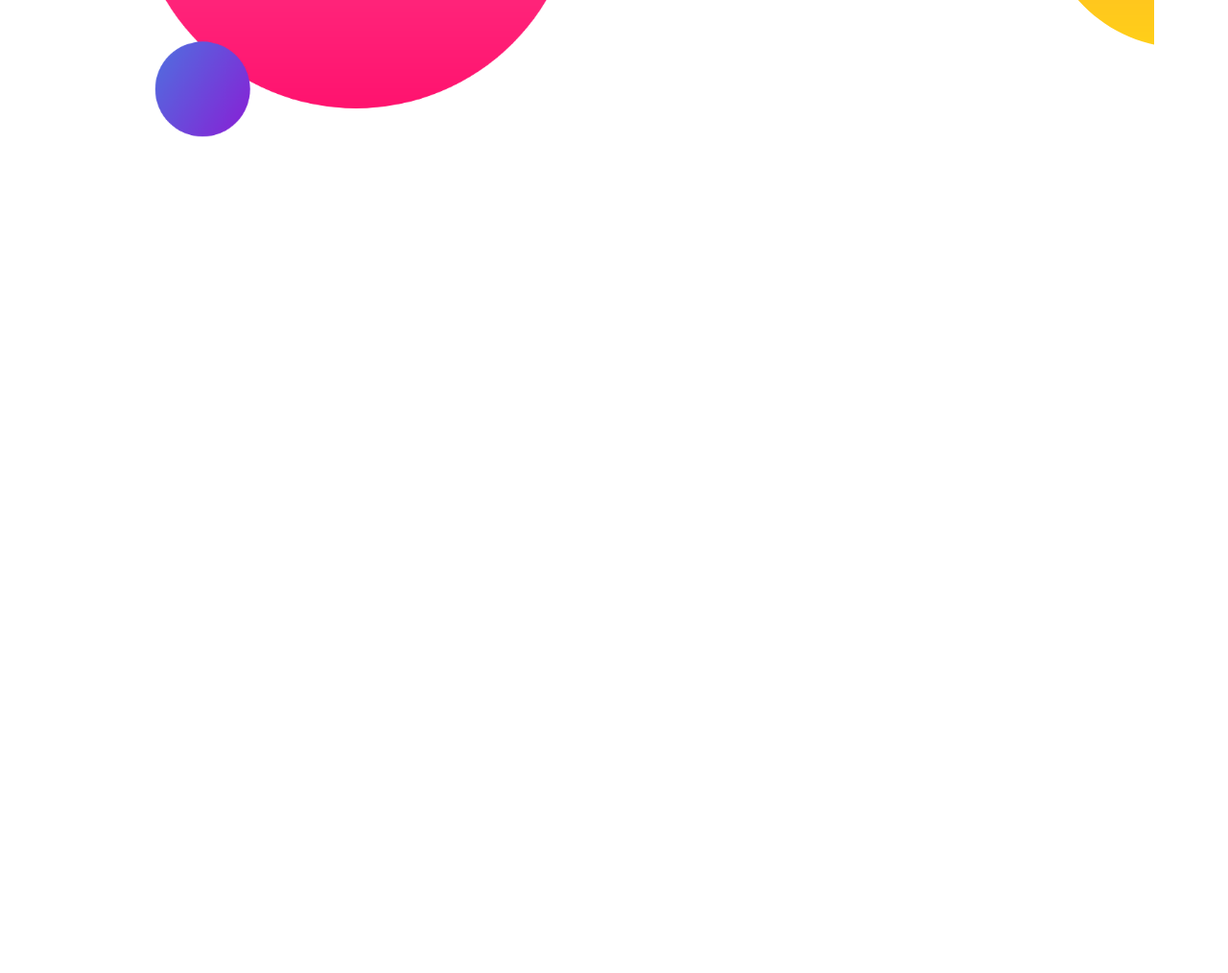
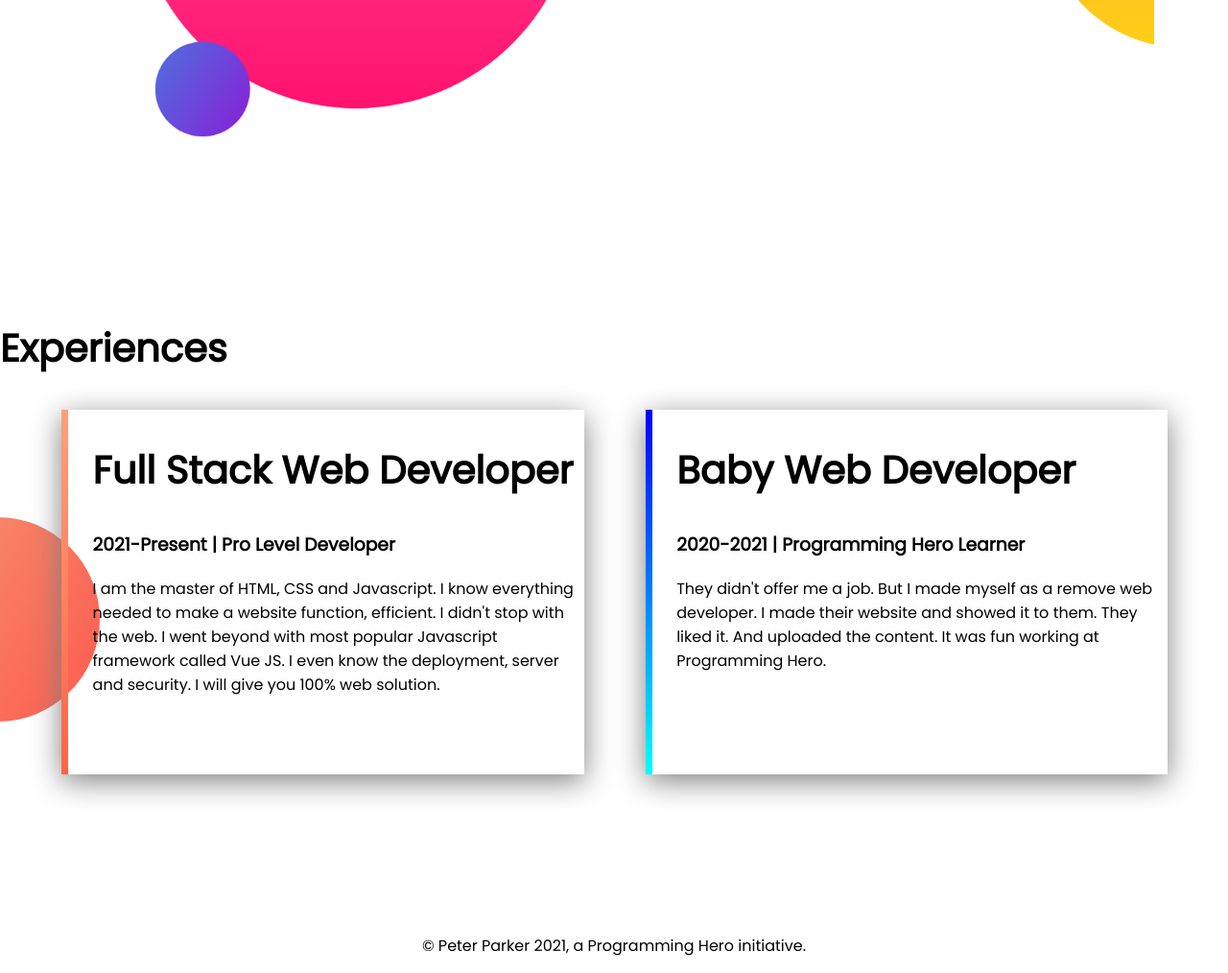
Before and after one commit to programmersajeeb/developer-portfolio, a plain HTML site: page index.html in a window 1280 px wide. Shown: the part 1014-2028 px from the top of the page at 96% size. Before the commit the page ends 1314 px from the top, so only its background shows below. Drawn offline with Linux system fonts and the light colour scheme.

Commit message:
Next All Section Added

```diff
--- a/index.html
+++ b/index.html
@@ -38,5 +38,21 @@
       <a class="btn" target="_blank" href="#">DOWNLOAD RESUME</a>
     </div>
   </section>
+  <section class="experiences-area">
+    <h2>Experiences</h2>
+    <div class="experiences-content-area filexible-content">
+      <div class="experiences-content-left-area banner-part-area full-stack-developer">
+        <h2>Full Stack Web Developer</h2>
+        <h3>2021-Present | Pro Level Developer</h3>
+        <p>I am the master of HTML, CSS and Javascript. I know everything needed to make a website function, efficient. I didn't stop with the web. I went beyond with most popular Javascript framework called Vue JS. I even know the deployment, server and security. I will give you 100% web solution.</p>
+      </div>
+      <div class="experiences-content-right-area banner-part-area biginner-developer">
+        <h2>Baby Web Developer</h2>
+        <h3>2020-2021 | Programming Hero Learner</h3>
+        <p>They didn't offer me a job. But I made myself as a remove web developer. I made their website and showed it to them. They liked it. And uploaded the content. It was fun working at Programming Hero.</p>
+      </div>
+    </div>
+  </section>
+  <footer><p>© Peter Parker 2021, a Programming Hero initiative.</p></footer>
 </body>
 </html>
--- a/style.css
+++ b/style.css
@@ -42,3 +42,25 @@ section{
   background-repeat: no-repeat;
   background-position: right;
 }
+.experiences-area{
+  background-image: url(images/exp-bg.png);
+  background-repeat: no-repeat;
+  background-position: left;
+}
+.full-stack-developer, .biginner-developer{
+  box-shadow: rgba(128, 128, 128, 1) 0px 7px 29px 0px;
+  height: 380px;
+}
+.full-stack-developer{
+  border-left: 7px solid;
+  border-image: linear-gradient(180deg, lightsalmon, tomato);
+  border-image-slice: 1;
+}
+.biginner-developer{
+  border-left: 7px solid;
+  border-image: linear-gradient(180deg, blue, cyan);
+  border-image-slice: 1;
+}
+footer p{
+  text-align: center;
+}
```
